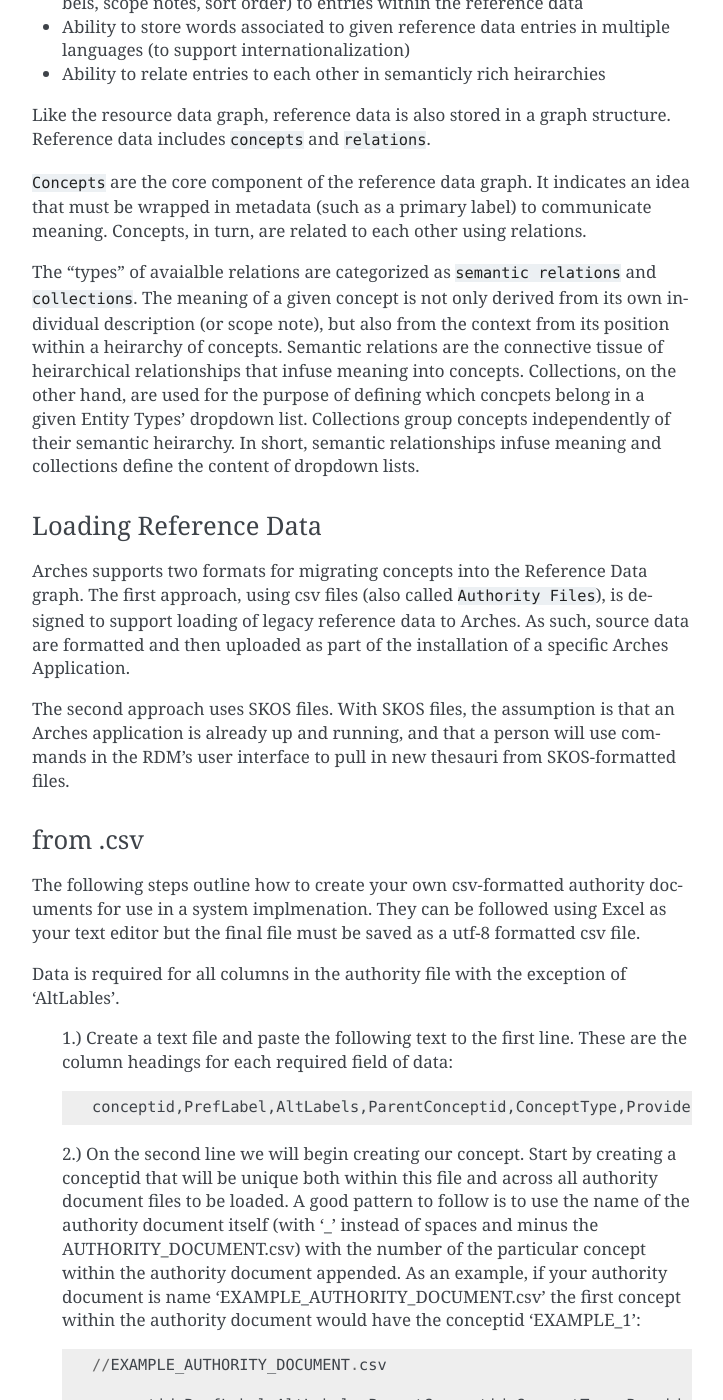
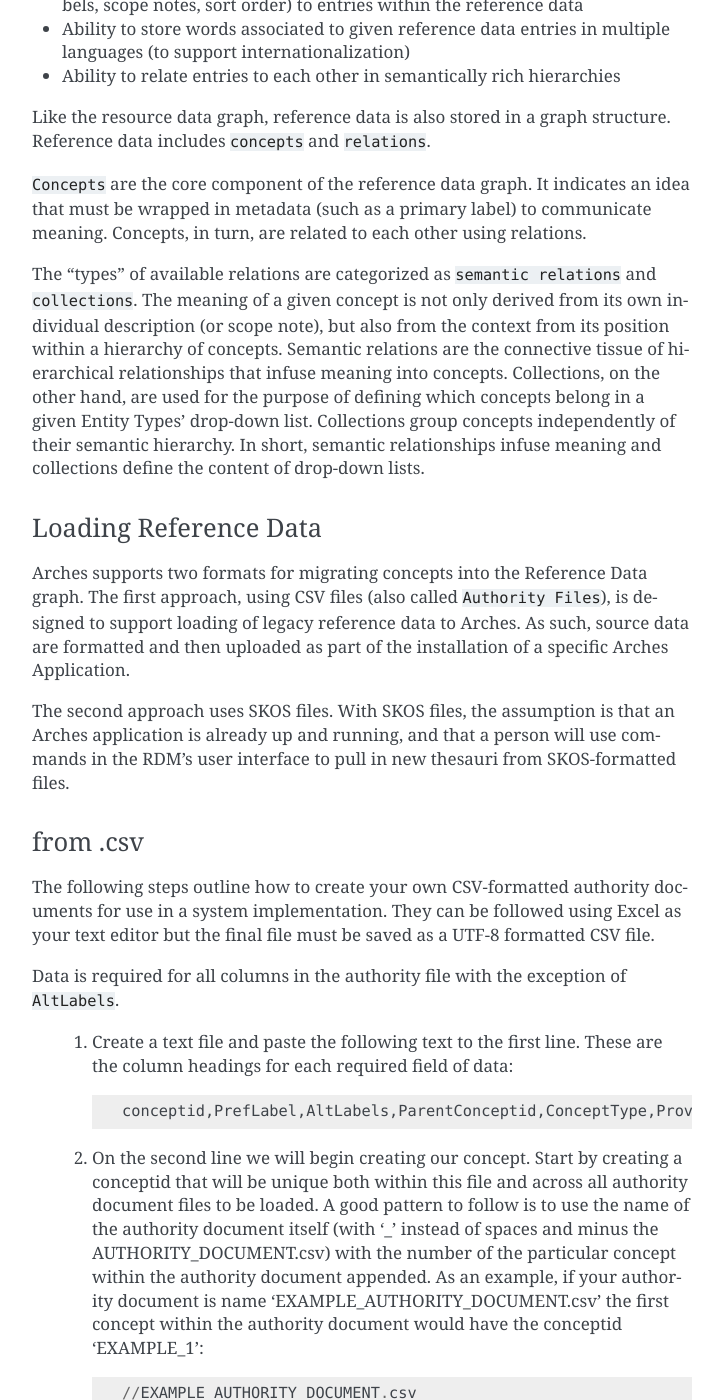
Before and after one commit to archesproject/arches-docs, a Sphinx documentation site: the page built from docs/arches-data.txt, in a window 1280 px wide and 1400 px high, scrolled down 4234 px. Shown: the whole window, without its empty margins (388-1111 px from the left). Built offline with Sphinx 7.4.7, drawn with Linux system fonts in a browser that asks for light colours; some of the changed text lies outside the part shown.

Commit message:
editing docs for spelling and style

```diff
--- a/docs/arches-data.txt
+++ b/docs/arches-data.txt
@@ -75,11 +75,11 @@
 [image]
 
 
-While this visualization is useful for creating, editing, and analyzing the resource and its available attributes, the graph's data is populated into Arches from two specially formatted csv files named ``{resource type name}_nodes.csv`` and ``{resourcetype name}_edges.csv``.
+While this visualization is useful for creating, editing, and analyzing the resource and its available attributes, the graph's data is populated into Arches from two specially formatted CSV files named ``{resource type name}_nodes.csv`` and ``{resourcetype name}_edges.csv``.
 
 .. note:: As of the writing of this document, the Arches developers' primary tool to develop and visualize the resource graphs is Gephi (http://www.gephi.org/).  However, it is possible that a future version of Arches may include tools that support resource graph development and visualization.
 
-Regardless of how the nodes and edges csv files are created, they must include the columns defined below.
+Regardless of how the nodes and edges CSV files are created, they must include the columns defined below.
 
 **Nodes:**
 
@@ -109,38 +109,38 @@
 Reference Data Graph
 ====================
 
-The reference data graph stores information necesary to use thesauri as input to picklists (sometimes called "controlled vocabularies") within resource data entry forms.  The functional requirements for reference data in the cultural heritage field are quite robust, and best defined in SKOS documentation (http://www.w3.org/2004/02/skos/).  For the purpose of this document, we will outline a few of the most important and visible requirements:
+The reference data graph stores information necessary to use thesauri as input to pick lists (sometimes called "controlled vocabularies") within resource data entry forms.  The functional requirements for reference data in the cultural heritage field are quite robust, and best defined in SKOS documentation (http://www.w3.org/2004/02/skos/).  For the purpose of this document, we will outline a few of the most important and visible requirements:
 
-* Ability to associate sets of reference data entries as valid selections in dropdown lists for "domain" nodes in the resource graph
+* Ability to associate sets of reference data entries as valid selections in drop-down lists for "domain" nodes in the resource graph
 * Ability to associate arbitrary attributes (such as preferred labels, alternate labels, scope notes, sort order) to entries within the reference data
 * Ability to store words associated to given reference data entries in multiple languages (to support internationalization)
-* Ability to relate entries to each other in semanticly rich heirarchies
+* Ability to relate entries to each other in semantically rich hierarchies
 
 Like the resource data graph, reference data is also stored in a graph structure.  Reference data includes ``concepts`` and ``relations``.
 
 ``Concepts`` are the core component of the reference data graph.  It indicates an idea that must be wrapped in metadata (such as a primary label) to communicate meaning.  Concepts, in turn, are related to each other using relations.
 
-The "types" of avaialble relations are categorized as ``semantic relations`` and ``collections``.  The meaning of a given concept is not only derived from its own individual description (or scope note), but also from the context from its position within a heirarchy of concepts.  Semantic relations are the connective tissue of heirarchical relationships that infuse meaning into concepts.  Collections, on the other hand, are used for the purpose of defining which concpets belong in a given Entity Types' dropdown list.  Collections group concepts independently of their semantic heirarchy.  In short, semantic relationships infuse meaning and collections define the content of dropdown lists.
+The "types" of available relations are categorized as ``semantic relations`` and ``collections``.  The meaning of a given concept is not only derived from its own individual description (or scope note), but also from the context from its position within a hierarchy of concepts.  Semantic relations are the connective tissue of hierarchical relationships that infuse meaning into concepts.  Collections, on the other hand, are used for the purpose of defining which concepts belong in a given Entity Types' drop-down list.  Collections group concepts independently of their semantic hierarchy.  In short, semantic relationships infuse meaning and collections define the content of drop-down lists.
 
 
 Loading Reference Data
 -----------------------
-Arches supports two formats for migrating concepts into the Reference Data graph.  The first approach, using csv files (also called ``Authority Files``), is designed to support loading of legacy reference data to Arches.  As such, source data are formatted and then uploaded as part of the installation of a specific Arches Application.
+Arches supports two formats for migrating concepts into the Reference Data graph.  The first approach, using CSV files (also called ``Authority Files``), is designed to support loading of legacy reference data to Arches.  As such, source data are formatted and then uploaded as part of the installation of a specific Arches Application.
 
 The second approach uses SKOS files. With SKOS files, the assumption is that an Arches application is already up and running, and that a person will use commands in the RDM's user interface to pull in new thesauri from SKOS-formatted files.
 
 
 from .csv
 ------------
-The following steps outline how to create your own csv-formatted authority documents for use in a system implmenation. They can be followed using Excel as your text editor but the final file must be saved as a utf-8 formatted csv file.
+The following steps outline how to create your own CSV-formatted authority documents for use in a system implementation. They can be followed using Excel as your text editor but the final file must be saved as a UTF-8 formatted CSV file.
 
-Data is required for all columns in the authority file with the exception of 'AltLables'.
+Data is required for all columns in the authority file with the exception of ``AltLabels``.
 
-	1.) Create a text file and paste the following text to the first line.  These are the column headings for each required field of data::
+	#. Create a text file and paste the following text to the first line.  These are the column headings for each required field of data::
 
 		conceptid,PrefLabel,AltLabels,ParentConceptid,ConceptType,Provider
 
-	2.) On the second line we will begin creating our concept. Start by creating a conceptid that will be unique both within this file and across all authority document files to be loaded. A good pattern to follow is to use the name of the authority document itself (with '_' instead of spaces and minus the AUTHORITY_DOCUMENT.csv) with the number of the particular concept within the authority document appended. As an example, if your authority document is name 'EXAMPLE_AUTHORITY_DOCUMENT.csv' the first concept within the authority document would have the conceptid 'EXAMPLE_1'::
+	#. On the second line we will begin creating our concept. Start by creating a conceptid that will be unique both within this file and across all authority document files to be loaded. A good pattern to follow is to use the name of the authority document itself (with '_' instead of spaces and minus the AUTHORITY_DOCUMENT.csv) with the number of the particular concept within the authority document appended. As an example, if your authority document is name 'EXAMPLE_AUTHORITY_DOCUMENT.csv' the first concept within the authority document would have the conceptid 'EXAMPLE_1'::
 
 		//EXAMPLE_AUTHORITY_DOCUMENT.csv
 
@@ -188,54 +188,44 @@
 		EXAMPLE_1,Example concept label,Alternate concept label,EXAMPLE_AUTHORITY_DOCUMENT.csv,Collector,Organization_1
 		EXAMPLE_2,Second example concept,Second alternate concept label,EXAMPLE_1,Index,Organization_2
 
-	8.) Save your document.
+	#. Save your document.
 
-	9.) IMPORTANT: Finally, we have to make sure our authority file maps to a 'domain node' in a resource graph. To do this either create or open the existing 'ENTITY_TYPE_X_ADOC.csv' file that should reside in the same directory as your authority files (this file must be named ENTITY_TYPE_X_ADOC.csv).
+	#. **IMPORTANT**: Finally, we have to make sure our authority file maps to a 'domain node' in a resource graph. To do this either create or open the existing ``ENTITY_TYPE_X_ADOC.csv`` file that should reside in the same directory as your authority files (this file must be named ``ENTITY_TYPE_X_ADOC.csv``).  If you are modifying an existing ``ENTITY_TYPE_X_ADOC.csv`` file skip to step b below.
 
-		If you are modifying an existing ENTITY_TYPE_X_ADOC.csv file skip to step b below.
-
-		a.) Copy and past the following text into the file on the first line::
+		a. Copy and past the following text into the file on the first line::
 
 			entitytype,authoritydoc,authoritydocconceptschemename
 
-		b.) Add a comma separated entry with the following information: the entity type to which you would like your authority documented associated (exactly how it is spelled in the resource graph including the .E## suffix), the name of the exact name of the authority document, and the concept scheme into which you would like to load this authority document::
+		b. Add a comma separated entry with the following information: the entity type to which you would like your authority documented associated (exactly how it is spelled in the resource graph including the .E## suffix), the name of the exact name of the authority document, and the concept scheme into which you would like to load this authority document::
 
 			//ENTITY_TYPE_X_ADOC.csv
 
 			entitytype,authoritydoc,authoritydocconceptschemename
 			EXAMPLE_NODE.E55,EXAMPLE_AUTHORITY_DOCUMENT.csv,Example Concept Scheme Name
 
-	10.) You can optionally define a seperate but related ``[EXAMPLE_AUTHORITY_DOCUMENT].values.csv`` file to add additional information about concepts in your initial concepts file.  This file uses a key-value pair approach to associating additional attributes to a given concept.  The structure of the values file is as follows:
+	#. You can optionally define a seperate but related ``[EXAMPLE_AUTHORITY_DOCUMENT].values.csv`` file to add additional information about concepts in your initial concepts file.  This file uses a key-value pair approach to associating additional attributes to a given concept.  The structure of the values file is as follows::
 
 		//EXAMPLE_AUTHORITY_DOCUMENT.values.csv
 
 		conceptid,Value,ValueType,Provider
 		EXAMPLE_1,This an example scope note,scopeNote,GCI
-		EXAMPLE_1,2[filepath to an image],imgae,GCI
+		EXAMPLE_1,2[filepath to an image],image,GCI
 
-		The conceptid is the linking key to the initial concept within the inital concept file.
+	The conceptid is the linking key to the initial concept within the initial concept file.
 
 
-		Arches comes loaded with a set of Valuetype's necesary to maintain compliance with SKOS and Dublin Core standards. The set of preloaded value types are nicely documented in the dml file located in the code repository here: arches\db\dml\db_data.sql.  However, an implementor has the freedom to add additional ValueType's by simply adding them within *.values.csv file.  To be clear, these additional valuetypes will not fall into the fold of SKOS standards, but they could be useful for your individual implementation.
+	Arches comes loaded with a set of ValueTypes necessary to maintain compliance with SKOS and Dublin Core standards. The set of preloaded value types are nicely documented in the DML file located in the code repository here: arches\db\dml\db_data.sql.  However, an implementor has the freedom to add additional ValueType's by simply adding them within ``*.values.csv`` file.  To be clear, these additional ValueTypes will not fall into the fold of SKOS standards, but they could be useful for your individual implementation.
 
-		One example where this is particularly relevant is the use "sortorder" as a valuetype.  By default, Arches orders dropdown lists alphabetically.  Sometimes, as in the cases of time periods, users prefer that their dropdown lists are presented in specific order. In the case of time periods, users prefer it be based on some semblance of chronological order.
+	One example where this is particularly relevant is the use ``sortorder`` as a ValueType.  By default, Arches orders drop-down lists alphabetically.  Sometimes, as in the cases of time periods, users prefer that their drop-down lists are presented in specific order. In the case of time periods, users prefer it be based on some semblance of chronological order.
 
-		When the sortorder valuetype is specifcied, corresponding numeric values can be used to ensure that the concept labels appear in the dropdown in a specific order.
+	When the sortorder valuetype is specifcied, corresponding numeric values can be used to ensure that the concept labels appear in the drop-down in a specific order.
 
+Properly structured Authority files can be loaded into Arches using the following command from inside the application root directory::
 
-
-Properly structured Authority files can be loaded into Arches using the following command from inside ||this directory||::
 	python manage.py packages -o load_concept_scheme --source '{PATH TO AUTHORITY FILES}'
 
-
-
-from .skos
----------
-Do we even have a way to point to folder full of skos files and say load them?
-
-
 Loading Business Data
-======================
+=====================
 Resources and their attributes can be loaded to Arches resource graphs using one of two formats: shapefiles or a specially formatted text file with a ".arches" extension.
 
 Shapefiles have the significant limitation that they cannot define explicit relationships between resources and they can only hold one attribute value per entity type.
@@ -252,8 +242,6 @@
 The format fundamentally takes a key-value pair approach to storage where the ATTRIBUTENAME defines the key (actually the entity type as defined in the resource graph) and the ATTRIBUTEVALUE defines the business value of the entity.
 
 The dot arches file is a pipe ("|") delimited text file containing the following column headers:
-
-
 
 	``RESOURCEID`` is a user-generated unique ID for each individual resource.  Since any given resource will likely have many attributes, it is expected that a given RESOURCEID value will repeat on many lines.  As a point of reference, Arches will create a seperate unique ID for any resource that is laoded and will save the RESOURCEID provided within the .arches file as an external reference of type "Legacy ID".
 
@@ -513,6 +501,9 @@
 
 Example Resource Export Mappings
 --------------------------------
+
+::
+
 	{
 	    "csv": {
 	        "NAME": "HistoricPlacesLA_Search_Results_Export",
```
Also changed, not shown: other parts of docs/arches-data.txt (+10 -10 lines), docs/getting-started.txt (+6 -6 lines). Lines whose indentation alone changed are shown as unchanged.
